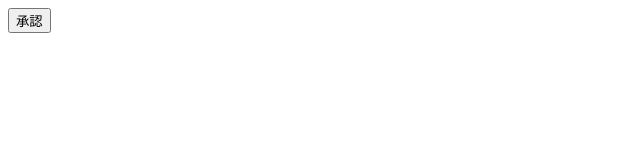
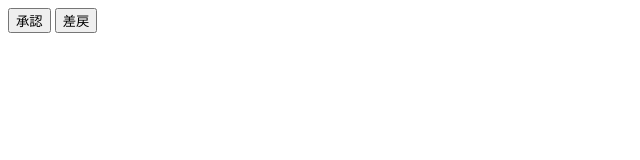
Before and after one commit to taiyoham52/github-learn, a plain HTML site: page index.html in a window 1280 px wide. Shown: the whole page, without its empty margins (0-640 px from the left). Drawn offline with Linux system fonts and the light colour scheme.

Commit message:
差戻ボタン追加 (#2)

```diff
--- a/index.html
+++ b/index.html
@@ -9,6 +9,7 @@
 
 <body>
     <button>承認</button>
+    <button>差戻</button>
 </body>
 
 </html>
```
